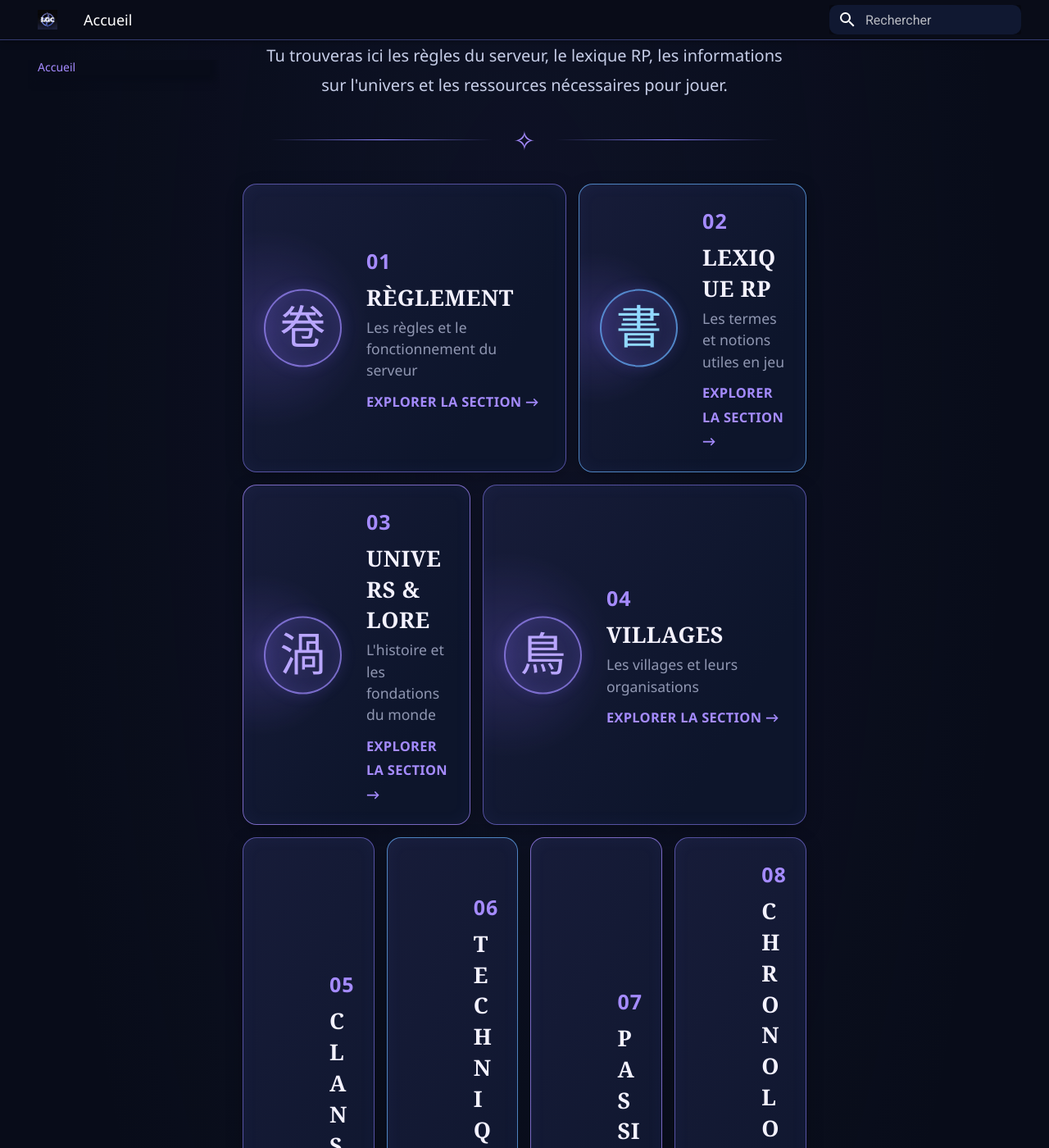
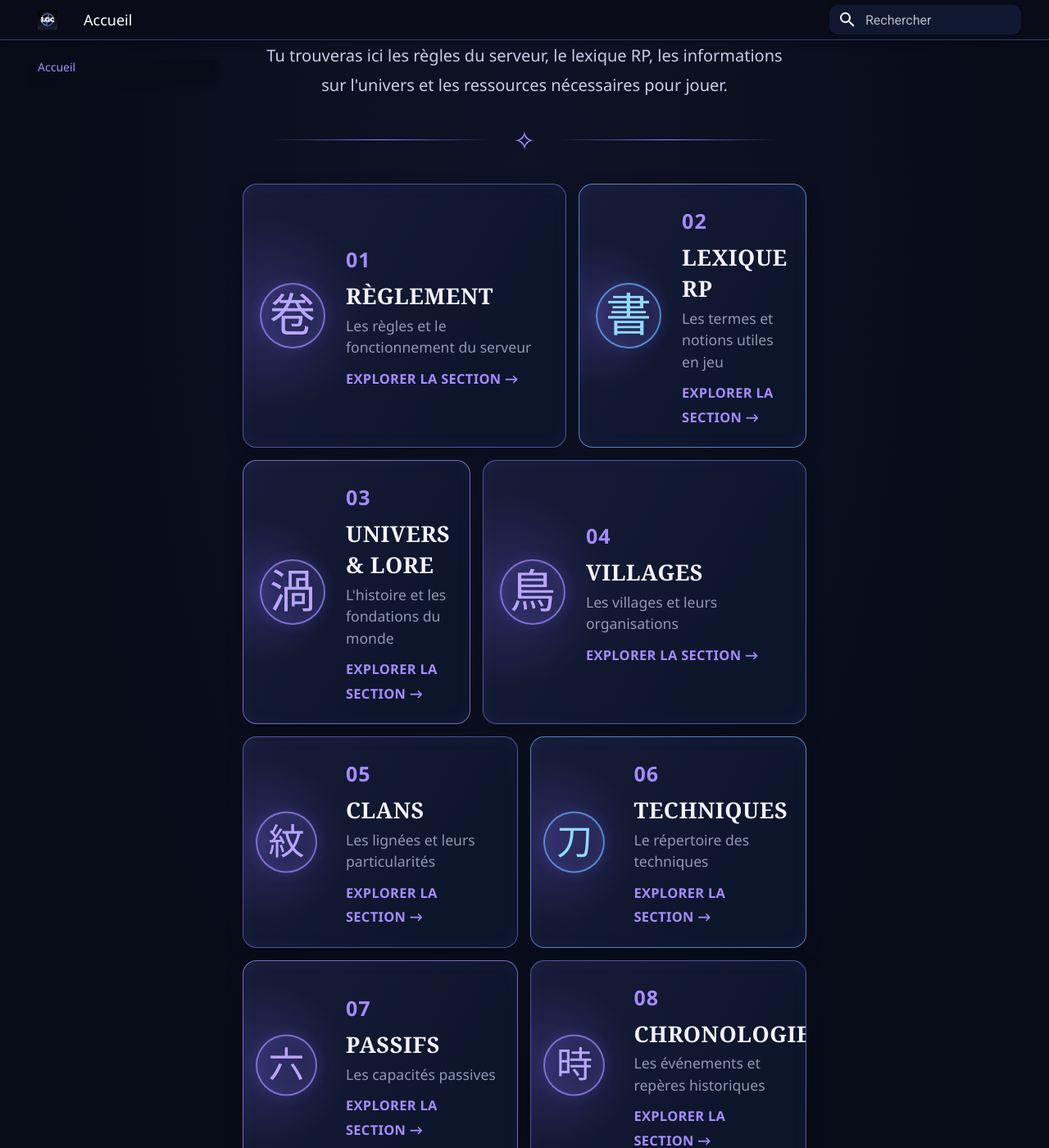
Before and after one commit to Foetic/naruto-legacy-wiki, an MkDocs documentation site: the page built from docs/index.md, in a window 1280 px wide and 1400 px high, scrolled down 591 px. Shown: the whole window at 82% size. Built offline with MkDocs 1.6.1 and Material for MkDocs 9.7.7, drawn with Linux system fonts in a browser that asks for light colours.

Commit message:
Update extra.css

```diff
--- a/docs/stylesheets/extra.css
+++ b/docs/stylesheets/extra.css
@@ -609,3 +609,42 @@ body {
     transform: none;
   }
 }
+/* ==========================================
+   CORRECTION — LARGEUR DES CARTES
+========================================== */
+
+.legacy-small {
+  grid-column: span 6;
+  min-height: 155px;
+  padding-left: 115px !important;
+}
+
+.legacy-card {
+  padding-left: 125px !important;
+  min-width: 0;
+}
+
+.legacy-icon {
+  left: 20px;
+  width: 80px;
+  height: 80px;
+}
+
+.legacy-small .legacy-icon {
+  left: 15px;
+  width: 75px;
+  height: 75px;
+}
+
+.legacy-card strong {
+  overflow-wrap: normal;
+  word-break: normal;
+  hyphens: none;
+}
+
+/* MOBILE */
+@media (max-width: 600px) {
+  .legacy-small {
+    grid-column: 1 / -1;
+  }
+}
```
